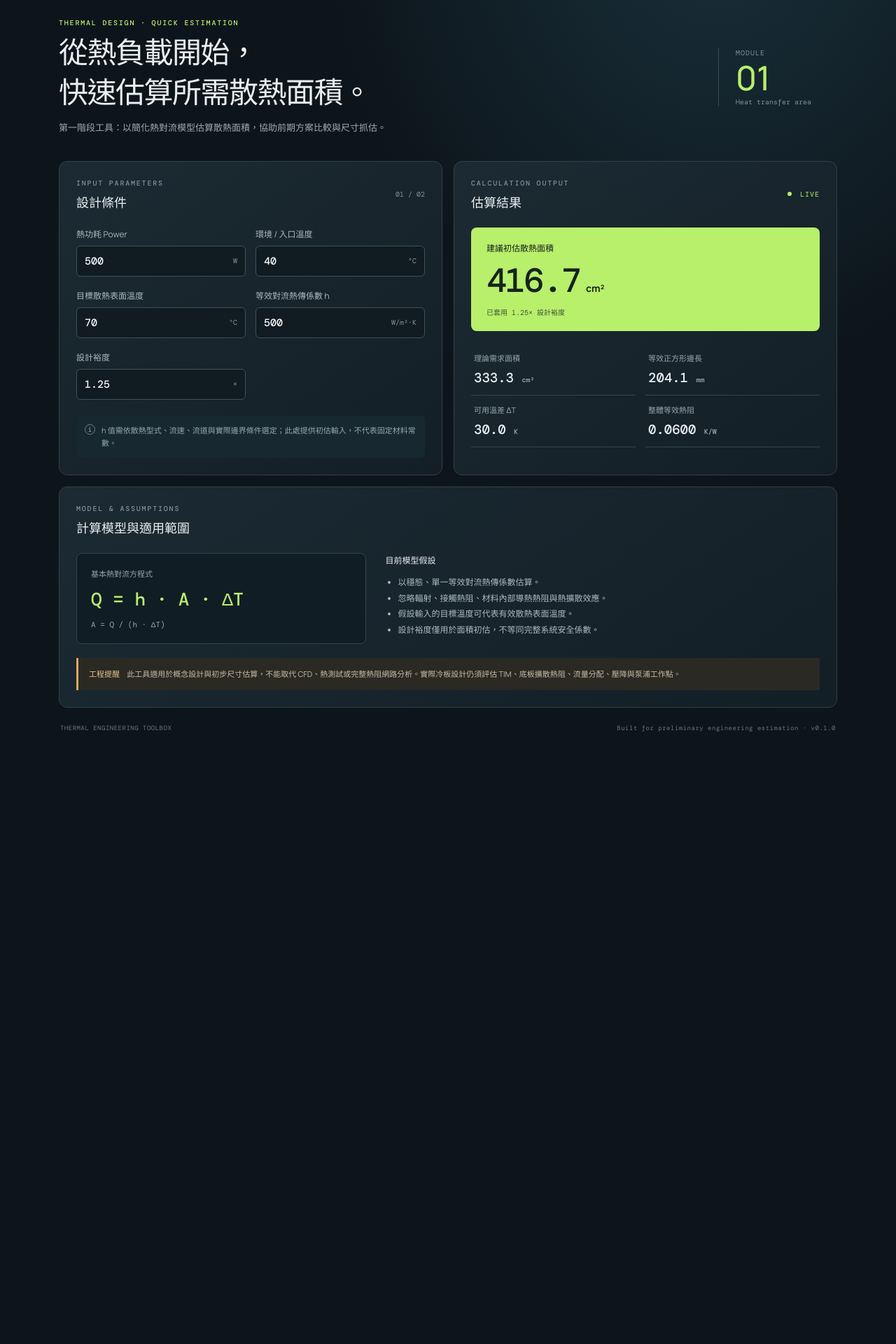
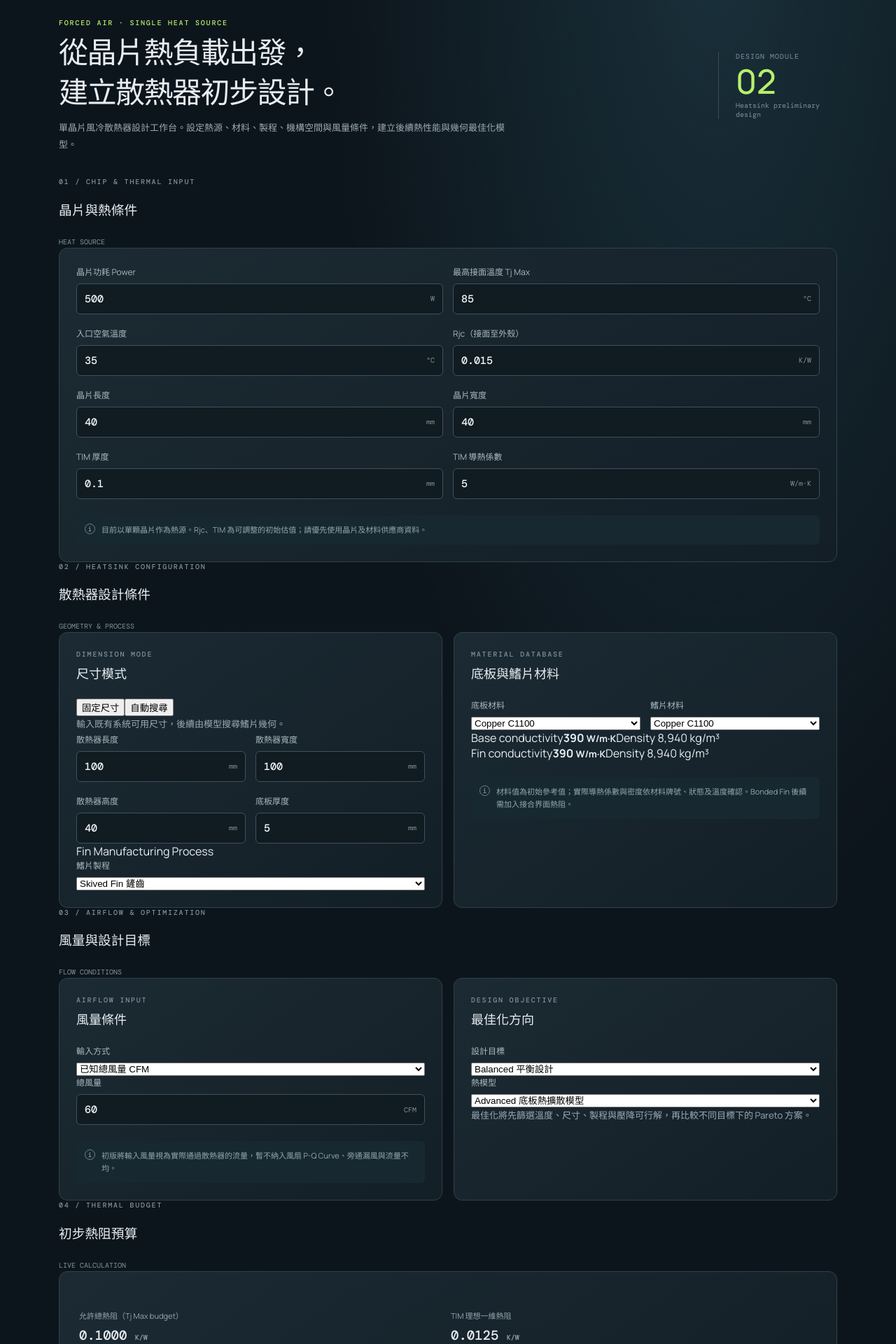
Before and after one commit to dreamwu0907-tech/thermal-engineering-toolbox_ming, a React (Vite) app: page / in a window 1280 px wide. Shown: the part 120-2040 px from the top of the page at 70% size. Before the commit the page ends 1190 px from the top, so only its background shows below. Built offline with nearby package versions, Linux system fonts and the light colour scheme.

Commit message:
Build single-chip heatsink design input workbench

```diff
--- a/src/App.tsx
+++ b/src/App.tsx
@@ -1,105 +1,84 @@
 import { useMemo, useState } from "react";
 
-type NumInputProps = {
-  label: string;
-  value: number;
-  unit: string;
-  onChange: (value: number) => void;
-  step?: number;
+type Material = { label: string; k: number; density: number };
+const materials: Record<string, Material> = {
+  al6063: { label: "Aluminum 6063", k: 200, density: 2700 },
+  al6061: { label: "Aluminum 6061", k: 167, density: 2700 },
+  c1100: { label: "Copper C1100", k: 390, density: 8940 },
+  custom: { label: "Custom", k: 200, density: 2700 },
 };
-
-function NumInput({ label, value, unit, onChange, step = 1 }: NumInputProps) {
-  return <label className="field">
-    <span>{label}</span>
-    <div className="input-wrap">
-      <input type="number" value={value} step={step}
-        onChange={(e) => onChange(Number(e.target.value))} />
-      <small>{unit}</small>
-    </div>
-  </label>;
+function NumberField({ label, value, unit, onChange, step = 1 }: { label: string; value: number; unit: string; onChange: (v: number) => void; step?: number }) {
+  return <label className="field"><span>{label}</span><div className="input-wrap"><input type="number" value={value} step={step} onChange={e => onChange(Number(e.target.value))}/><small>{unit}</small></div></label>;
 }
-
+function SelectField({ label, value, onChange, options }: { label: string; value: string; onChange: (v: string) => void; options: [string,string][] }) {
+  return <label className="field"><span>{label}</span><select className="select-input" value={value} onChange={e => onChange(e.target.value)}>{options.map(([v,t]) => <option value={v} key={v}>{t}</option>)}</select></label>;
+}
 export default function App() {
-  const [power, setPower] = useState(500);
-  const [ambient, setAmbient] = useState(40);
-  const [surface, setSurface] = useState(70);
-  const [h, setH] = useState(500);
-  const [margin, setMargin] = useState(1.25);
-
-  const result = useMemo(() => {
-    const deltaT = Math.max(surface - ambient, 0);
-    const areaM2 = deltaT > 0 && h > 0 ? power / (h * deltaT) : 0;
-    const designArea = areaM2 * margin;
-    return {
-      deltaT,
-      areaCm2: areaM2 * 10000,
-      designAreaCm2: designArea * 10000,
-      equivalentSide: Math.sqrt(designArea) * 1000,
-      rth: power > 0 ? deltaT / power : 0,
-    };
-  }, [power, ambient, surface, h, margin]);
-
-  const valid = power > 0 && h > 0 && surface > ambient && margin >= 1;
-
+  const [power,setPower]=useState(500), [tjMax,setTjMax]=useState(85), [tin,setTin]=useState(35);
+  const [chipL,setChipL]=useState(40), [chipW,setChipW]=useState(40), [rjc,setRjc]=useState(0.015);
+  const [timT,setTimT]=useState(0.1), [timK,setTimK]=useState(5);
+  const [mode,setMode]=useState("fixed"), [process,setProcess]=useState("skived");
+  const [baseMat,setBaseMat]=useState("c1100"), [finMat,setFinMat]=useState("c1100");
+  const [baseT,setBaseT]=useState(5), [length,setLength]=useState(100), [width,setWidth]=useState(100), [height,setHeight]=useState(40);
+  const [airMode,setAirMode]=useState("cfm"), [cfm,setCfm]=useState(60), [velocity,setVelocity]=useState(3);
+  const [target,setTarget]=useState("balanced"), [maxDrop,setMaxDrop]=useState(30);
+  const [model,setModel]=useState("advanced");
+  const [customBaseK,setCustomBaseK]=useState(200), [customBaseD,setCustomBaseD]=useState(2700);
+  const [customFinK,setCustomFinK]=useState(200), [customFinD,setCustomFinD]=useState(2700);
+  const base=materials[baseMat], fin=materials[finMat];
+  const baseK=baseMat==="custom"?customBaseK:base.k, baseD=baseMat==="custom"?customBaseD:base.density;
+  const finK=finMat==="custom"?customFinK:fin.k, finD=finMat==="custom"?customFinD:fin.density;
+  const calc=useMemo(()=>{
+    const a=(chipL/1000)*(chipW/1000);
+    const rtim=(timT/1000)/(timK*a);
+    const rtotal=(tjMax-tin)/power;
+    const rsink=rtotal-rjc-rtim;
+    return {a,rtim,rtotal,rsink,valid:power>0&&tjMax>tin&&chipL>0&&chipW>0&&timK>0&&rsink>0};
+  },[power,tjMax,tin,chipL,chipW,rjc,timT,timK]);
+  const valid=calc.valid;
   return <main className="shell">
-    <header className="topbar">
-      <div className="brand-mark">TE</div>
-      <div><p className="eyebrow">ENGINEERING WORKBENCH / 01</p><h1>Thermal Engineering Toolbox</h1></div>
-      <span className="version">PRELIMINARY</span>
-    </header>
-
-    <section className="intro">
-      <div>
-        <p className="eyebrow accent">THERMAL DESIGN · QUICK ESTIMATION</p>
-        <h2>從熱負載開始，<br />快速估算所需散熱面積。</h2>
-        <p className="muted">第一階段工具：以簡化熱對流模型估算散熱面積，協助前期方案比較與尺寸抓估。</p>
+    <header className="topbar"><div className="brand-mark">TE</div><div><p className="eyebrow">ENGINEERING WORKBENCH / 02</p><h1>Thermal Engineering Toolbox</h1></div><span className="version">PRELIMINARY DESIGN</span></header>
+    <section className="intro"><div><p className="eyebrow accent">FORCED AIR · SINGLE HEAT SOURCE</p><h2>從晶片熱負載出發，<br/>建立散熱器初步設計。</h2><p className="muted">單晶片風冷散熱器設計工作台。設定熱源、材料、製程、機構空間與風量條件，建立後續熱性能與幾何最佳化模型。</p></div><div className="intro-stat"><span>DESIGN MODULE</span><strong>02</strong><small>Heatsink preliminary design</small></div></section>
+    <div className="section-title"><div><p className="eyebrow">01 / CHIP & THERMAL INPUT</p><h3>晶片與熱條件</h3></div><span className="step">HEAT SOURCE</span></div>
+    <section className="panel"><div className="field-grid">
+      <NumberField label="晶片功耗 Power" value={power} unit="W" onChange={setPower}/><NumberField label="最高接面溫度 Tj Max" value={tjMax} unit="°C" onChange={setTjMax}/>
+      <NumberField label="入口空氣溫度" value={tin} unit="°C" onChange={setTin}/><NumberField label="Rjc（接面至外殼）" value={rjc} unit="K/W" step={0.001} onChange={setRjc}/>
+      <NumberField label="晶片長度" value={chipL} unit="mm" onChange={setChipL}/><NumberField label="晶片寬度" value={chipW} unit="mm" onChange={setChipW}/>
+      <NumberField label="TIM 厚度" value={timT} unit="mm" step={0.01} onChange={setTimT}/><NumberField label="TIM 導熱係數" value={timK} unit="W/m·K" onChange={setTimK}/>
+    </div><div className="hint"><span className="hint-icon">i</span><span>目前以單顆晶片作為熱源。Rjc、TIM 為可調整的初始估值；請優先使用晶片及材料供應商資料。</span></div></section>
+    <div className="section-title"><div><p className="eyebrow">02 / HEATSINK CONFIGURATION</p><h3>散熱器設計條件</h3></div><span className="step">GEOMETRY & PROCESS</span></div>
+    <section className="workspace">
+      <div className="panel"><div className="panel-heading"><div><p className="eyebrow">DIMENSION MODE</p><h3>尺寸模式</h3></div></div>
+        <div className="choice-row"><button className={mode==="fixed"?"choice active":"choice"} onClick={()=>setMode("fixed")}>固定尺寸</button><button className={mode==="auto"?"choice active":"choice"} onClick={()=>setMode("auto")}>自動搜尋</button></div>
+        <p className="muted small-note">{mode==="fixed"?"輸入既有系統可用尺寸，後續由模型搜尋鰭片幾何。":"輸入系統最大空間，後續由模型搜尋可行的散熱器外形與鰭片配置。"}</p>
+        <div className="field-grid"><NumberField label={mode==="fixed"?"散熱器長度":"最大長度"} value={length} unit="mm" onChange={setLength}/><NumberField label={mode==="fixed"?"散熱器寬度":"最大寬度"} value={width} unit="mm" onChange={setWidth}/><NumberField label={mode==="fixed"?"散熱器高度":"最大高度"} value={height} unit="mm" onChange={setHeight}/><NumberField label="底板厚度" value={baseT} unit="mm" step={0.5} onChange={setBaseT}/></div>
+        <div className="subheading">Fin Manufacturing Process</div><SelectField label="鰭片製程" value={process} onChange={setProcess} options={[["extruded","Extruded Fin 擠型"],["skived","Skived Fin 鏟齒"],["bonded","Bonded Fin 焊接／黏合"]]}/>
       </div>
-      <div className="intro-stat"><span>MODULE</span><strong>01</strong><small>Heat transfer area</small></div>
-    </section>
-
-    <section className="workspace">
-      <div className="panel input-panel">
-        <div className="panel-heading"><div><p className="eyebrow">INPUT PARAMETERS</p><h3>設計條件</h3></div><span className="step">01 / 02</span></div>
-        <div className="field-grid">
-          <NumInput label="熱功耗 Power" value={power} unit="W" onChange={setPower} />
-          <NumInput label="環境 / 入口溫度" value={ambient} unit="°C" onChange={setAmbient} />
-          <NumInput label="目標散熱表面溫度" value={surface} unit="°C" onChange={setSurface} />
-          <NumInput label="等效對流熱傳係數 h" value={h} unit="W/m²·K" onChange={setH} step={10} />
-          <NumInput label="設計裕度" value={margin} unit="×" onChange={setMargin} step={0.05} />
-        </div>
-        <div className="hint"><span className="hint-icon">i</span><span>h 值需依散熱型式、流速、流道與實際邊界條件選定；此處提供初估輸入，不代表固定材料常數。</span></div>
-      </div>
-
-      <div className="panel result-panel">
-        <div className="panel-heading"><div><p className="eyebrow">CALCULATION OUTPUT</p><h3>估算結果</h3></div><span className="live"><i /> LIVE</span></div>
-        {valid ? <>
-          <div className="hero-result"><span>建議初估散熱面積</span><div><strong>{result.designAreaCm2.toFixed(1)}</strong><em>cm²</em></div><small>已套用 {margin.toFixed(2)}× 設計裕度</small></div>
-          <div className="result-grid">
-            <div><span>理論需求面積</span><strong>{result.areaCm2.toFixed(1)} <small>cm²</small></strong></div>
-            <div><span>等效正方形邊長</span><strong>{result.equivalentSide.toFixed(1)} <small>mm</small></strong></div>
-            <div><span>可用溫差 ΔT</span><strong>{result.deltaT.toFixed(1)} <small>K</small></strong></div>
-            <div><span>整體等效熱阻</span><strong>{result.rth.toFixed(4)} <small>K/W</small></strong></div>
-          </div>
-        </> : <div className="invalid">請確認輸入條件：功耗與 h 必須大於 0，目標表面溫度需高於環境溫度，設計裕度至少為 1。</div>}
+      <div className="panel"><div className="panel-heading"><div><p className="eyebrow">MATERIAL DATABASE</p><h3>底板與鰭片材料</h3></div></div>
+        <div className="field-grid"><SelectField label="底板材料" value={baseMat} onChange={setBaseMat} options={Object.entries(materials).map(([k,v])=>[k,v.label])}/><SelectField label="鰭片材料" value={finMat} onChange={setFinMat} options={Object.entries(materials).map(([k,v])=>[k,v.label])}/></div>
+        <div className="material-stats"><div><span>Base conductivity</span><b>{baseK} <small>W/m·K</small></b><span>Density {baseD.toLocaleString()} kg/m³</span></div><div><span>Fin conductivity</span><b>{finK} <small>W/m·K</small></b><span>Density {finD.toLocaleString()} kg/m³</span></div></div>
+        {(baseMat==="custom"||finMat==="custom")&&<div className="field-grid custom-grid">{baseMat==="custom"&&<><NumberField label="自訂底板導熱係數" value={customBaseK} unit="W/m·K" onChange={setCustomBaseK}/><NumberField label="自訂底板密度" value={customBaseD} unit="kg/m³" onChange={setCustomBaseD}/></>}{finMat==="custom"&&<><NumberField label="自訂鰭片導熱係數" value={customFinK} unit="W/m·K" onChange={setCustomFinK}/><NumberField label="自訂鰭片密度" value={customFinD} unit="kg/m³" onChange={setCustomFinD}/></>}</div>}
+        <div className="hint"><span className="hint-icon">i</span><span>材料值為初始參考值；實際導熱係數與密度依材料牌號、狀態及溫度確認。Bonded Fin 後續需加入接合界面熱阻。</span></div>
       </div>
     </section>
-
-    <section className="panel formula-panel">
-      <div className="panel-heading"><div><p className="eyebrow">MODEL & ASSUMPTIONS</p><h3>計算模型與適用範圍</h3></div></div>
-      <div className="formula-layout">
-        <div className="equation"><span>基本熱對流方程式</span><strong>Q = h · A · ΔT</strong><small>A = Q / (h · ΔT)</small></div>
-        <div className="assumptions">
-          <p><b>目前模型假設</b></p>
-          <ul>
-            <li>以穩態、單一等效對流熱傳係數估算。</li>
-            <li>忽略輻射、接觸熱阻、材料內部導熱熱阻與熱擴散效應。</li>
-            <li>假設輸入的目標溫度可代表有效散熱表面溫度。</li>
-            <li>設計裕度僅用於面積初估，不等同完整系統安全係數。</li>
-          </ul>
-        </div>
+    <div className="section-title"><div><p className="eyebrow">03 / AIRFLOW & OPTIMIZATION</p><h3>風量與設計目標</h3></div><span className="step">FLOW CONDITIONS</span></div>
+    <section className="workspace">
+      <div className="panel"><div className="panel-heading"><div><p className="eyebrow">AIRFLOW INPUT</p><h3>風量條件</h3></div></div>
+        <SelectField label="輸入方式" value={airMode} onChange={setAirMode} options={[["cfm","已知總風量 CFM"],["velocity","已知通道風速"],["auto","風量未知／初步搜尋"]]}/>
+        {airMode==="cfm"?<NumberField label="總風量" value={cfm} unit="CFM" onChange={setCfm}/>:airMode==="velocity"?<NumberField label="鰭片通道風速" value={velocity} unit="m/s" step={0.1} onChange={setVelocity}/>:<NumberField label="允許壓降上限" value={maxDrop} unit="Pa" onChange={setMaxDrop}/>}
+        <div className="hint"><span className="hint-icon">i</span><span>初版將輸入風量視為實際通過散熱器的流量，暫不納入風扇 P-Q Curve、旁通漏風與流量不均。</span></div>
       </div>
-      <div className="warning"><b>工程提醒</b> 此工具適用於概念設計與初步尺寸估算，不能取代 CFD、熱測試或完整熱阻網路分析。實際冷板設計仍須評估 TIM、底板擴散熱阻、流量分配、壓降與泵浦工作點。</div>
+      <div className="panel"><div className="panel-heading"><div><p className="eyebrow">DESIGN OBJECTIVE</p><h3>最佳化方向</h3></div></div>
+        <SelectField label="設計目標" value={target} onChange={setTarget} options={[["thermal","Thermal Priority 散熱優先"],["pressure","Low Pressure Drop 低壓降"],["compact","Compact Design 緊湊尺寸"],["light","Lightweight 輕量化"],["balanced","Balanced 平衡設計"]]}/>
+        <SelectField label="熱模型" value={model} onChange={setModel} options={[["basic","Basic 等效熱阻模型"],["advanced","Advanced 底板熱擴散模型"]]}/>
+        <p className="muted small-note">最佳化將先篩選溫度、尺寸、製程與壓降可行解，再比較不同目標下的 Pareto 方案。</p>
+      </div>
     </section>
-    <footer><span>THERMAL ENGINEERING TOOLBOX</span><span>Built for preliminary engineering estimation · v0.1.0</span></footer>
+    <div className="section-title"><div><p className="eyebrow">04 / THERMAL BUDGET</p><h3>初步熱阻預算</h3></div><span className="step">LIVE CALCULATION</span></div>
+    <section className="panel result-panel">
+      {valid?<><div className="result-grid budget-grid"><div><span>允許總熱阻（Tj Max budget）</span><strong>{calc.rtotal.toFixed(4)} <small>K/W</small></strong></div><div><span>TIM 理想一維熱阻</span><strong>{calc.rtim.toFixed(4)} <small>K/W</small></strong></div><div><span>預留給散熱器的熱阻</span><strong>{calc.rsink.toFixed(4)} <small>K/W</small></strong></div><div><span>晶片接觸面積</span><strong>{(calc.a*1e6).toFixed(0)} <small>mm²</small></strong></div></div><div className="warning"><b>目前計算範圍</b> 此處只計算系統熱阻預算及理想 TIM 導熱熱阻，尚未求解鰭片幾何、對流係數、鰭片效率、出口空氣溫度與壓降，因此不會顯示虛構的 Tj 預測值。</div></>:<div className="invalid">目前輸入條件無法形成正的散熱器熱阻預算。請確認功耗、溫度、晶片尺寸及 TIM 參數；若 Rjc 或 TIM 為未知值，應使用供應商資料或調整為等效熱阻輸入。</div>}
+    </section>
+    <section className="panel formula-panel"><div className="panel-heading"><div><p className="eyebrow">MODEL ROADMAP</p><h3>計算模型與目前限制</h3></div></div><div className="formula-layout"><div className="equation"><span>允許總熱阻</span><strong>Rtotal = (Tj Max − Tin) / Q</strong><small>Rsink budget = Rtotal − Rjc − RTIM</small></div><div className="assumptions"><p><b>後續計算模組</b></p><ul><li>底板熱擴散：依熱源尺寸、底板厚度與材料導熱係數估算。</li><li>鰭片性能：Fin Efficiency、有效散熱面積與對流熱傳係數。</li><li>流體性能：Re、Nu、通道風速及散熱器壓降。</li><li>自動搜尋：依製程能力與空間限制產生可行幾何，再進行多目標比較。</li><li>輸出：Tj、熱阻、出口空氣溫度、重量、體積與設計裕度。</li></ul></div></div><div className="warning"><b>工程限制</b> 本版本是設計輸入與熱阻預算介面更新，尚非完整熱性能求解器。模型完成前，結果僅供前期規劃，不可取代 CFD、熱測試或風扇系統工作點驗證。</div></section>
+    <footer><span>THERMAL ENGINEERING TOOLBOX</span><span>Single-source forced-air design · v0.2.0</span></footer>
   </main>;
 }
```
